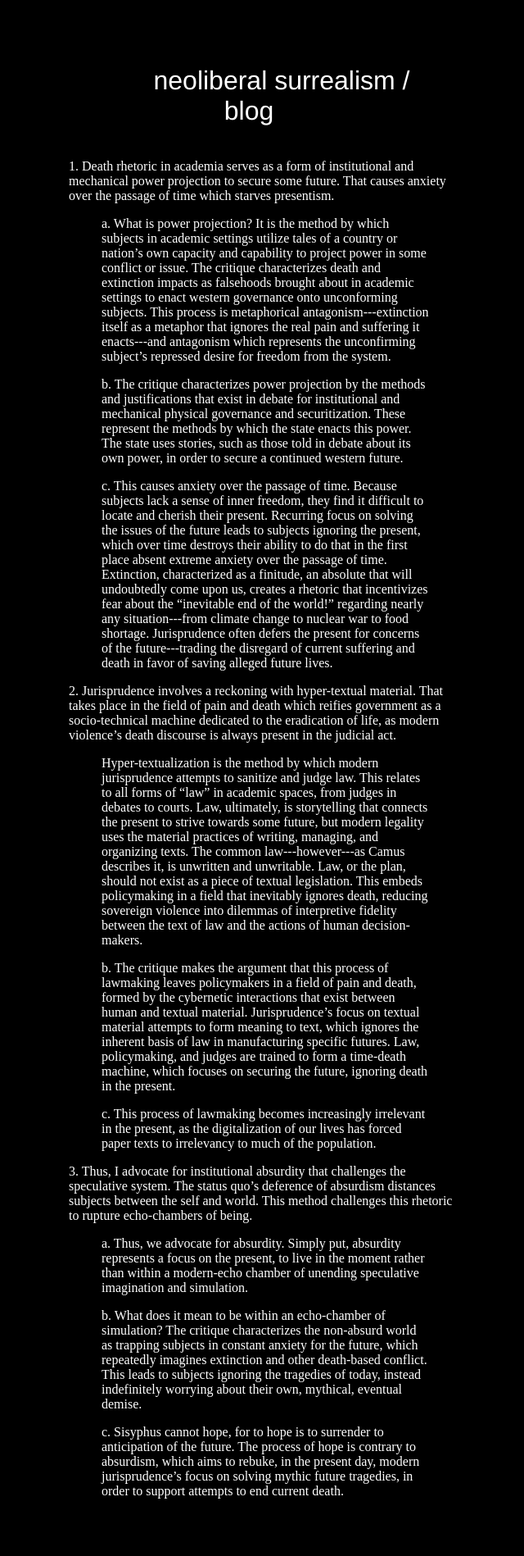
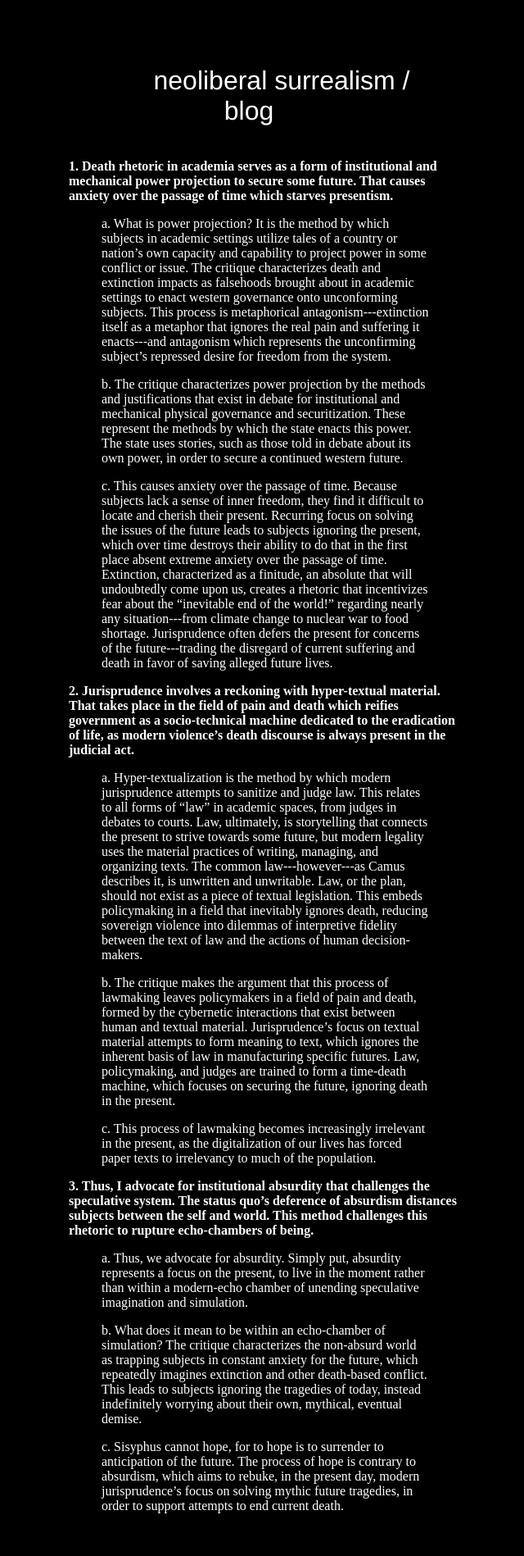
Before and after one commit to pbkx/pbkx.github.io, a Jekyll site: the page built from metaphorical_antagonism.html, in a window 1280 px wide. Shown: the whole page at 82% size, without its empty margins (316-956 px from the left). Built offline with Jekyll 4.4.1, drawn with Linux system fonts in a browser that asks for light colours; before the commit the page ends 1828 px from its top, so only the background shows below that.

```diff
--- a/metaphorical_antagonism.html
+++ b/metaphorical_antagonism.html
@@ -21,22 +21,24 @@ permalink: /blog/metaphorical_antagonism
    </body>
 
    <body>
-    1. Death rhetoric in academia serves as a form of institutional and mechanical power projection to secure some future. That causes anxiety over the passage of time which starves presentism.
+    <b>1. Death rhetoric in academia serves as a form of institutional and mechanical power projection to secure some future. That causes anxiety over the passage of time which starves presentism.
+    </b>
     <br><blockquote>a.	What is power projection? It is the method by which subjects in academic settings utilize tales of a country or nation’s own capacity and capability to project power in some conflict or issue. The critique characterizes death and extinction impacts as falsehoods brought about in academic settings to enact western governance onto unconforming subjects. This process is metaphorical antagonism---extinction itself as a metaphor that ignores the real pain and suffering it enacts---and antagonism which represents the unconfirming subject’s repressed desire for freedom from the system.
     </blockquote>
     <blockquote>b.	The critique characterizes power projection by the methods and justifications that exist in debate for institutional and mechanical physical governance and securitization. These represent the methods by which the state enacts this power. The state uses stories, such as those told in debate about its own power, in order to secure a continued western future.
     </blockquote>
     <blockquote>c.	This causes anxiety over the passage of time. Because subjects lack a sense of inner freedom, they find it difficult to locate and cherish their present. Recurring focus on solving the issues of the future leads to subjects ignoring the present, which over time destroys their ability to do that in the first place absent extreme anxiety over the passage of time. Extinction, characterized as a finitude, an absolute that will undoubtedly come upon us, creates a rhetoric that incentivizes fear about the “inevitable end of the world!” regarding nearly any situation---from climate change to nuclear war to food shortage. Jurisprudence often defers the present for concerns of the future---trading the disregard of current suffering and death in favor of saving alleged future lives.
     </blockquote>
-    2. Jurisprudence involves a reckoning with hyper-textual material. That takes place in the field of pain and death which reifies government as a socio-technical machine dedicated to the eradication of life, as modern violence’s death discourse is always present in the judicial act.
-        <br><blockquote>Hyper-textualization is the method by which modern jurisprudence attempts to sanitize and judge law. This relates to all forms of “law” in academic spaces, from judges in debates to courts. Law, ultimately, is storytelling that connects the present to strive towards some future, but modern legality uses the material practices of writing, managing, and organizing texts. The common law---however---as Camus describes it, is unwritten and unwritable. Law, or the plan, should not exist as a piece of textual legislation. This embeds policymaking in a field that inevitably ignores death, reducing sovereign violence into dilemmas of interpretive fidelity between the text of law and the actions of human decision-makers.
+    <b>2. Jurisprudence involves a reckoning with hyper-textual material. That takes place in the field of pain and death which reifies government as a socio-technical machine dedicated to the eradication of life, as modern violence’s death discourse is always present in the judicial act.
+    </b><br><blockquote>a. Hyper-textualization is the method by which modern jurisprudence attempts to sanitize and judge law. This relates to all forms of “law” in academic spaces, from judges in debates to courts. Law, ultimately, is storytelling that connects the present to strive towards some future, but modern legality uses the material practices of writing, managing, and organizing texts. The common law---however---as Camus describes it, is unwritten and unwritable. Law, or the plan, should not exist as a piece of textual legislation. This embeds policymaking in a field that inevitably ignores death, reducing sovereign violence into dilemmas of interpretive fidelity between the text of law and the actions of human decision-makers.
         </blockquote><blockquote>b.	The critique makes the argument that this process of lawmaking leaves policymakers in a field of pain and death, formed by the cybernetic interactions that exist between human and textual material. Jurisprudence’s focus on textual material attempts to form meaning to text, which ignores the inherent basis of law in manufacturing specific futures. Law, policymaking, and judges are trained to form a time-death machine, which focuses on securing the future, ignoring death in the present.
         </blockquote><blockquote>c.	This process of lawmaking becomes increasingly irrelevant in the present, as the digitalization of our lives has forced paper texts to irrelevancy to much of the population.
         </blockquote>
-    3. Thus, I advocate for institutional absurdity that challenges the speculative system. The status quo’s deference of absurdism distances subjects between the self and world. This method challenges this rhetoric to rupture echo-chambers of being.
+    <b>3. Thus, I advocate for institutional absurdity that challenges the speculative system. The status quo’s deference of absurdism distances subjects between the self and world. This method challenges this rhetoric to rupture echo-chambers of being.
+    </b>
     <br><blockquote>a. Thus, we advocate for absurdity. Simply put, absurdity represents a focus on the present, to live in the moment rather than within a modern-echo chamber of unending speculative imagination and simulation.
     </blockquote><blockquote>b.	What does it mean to be within an echo-chamber of simulation? The critique characterizes the non-absurd world as trapping subjects in constant anxiety for the future, which repeatedly imagines extinction and other death-based conflict. This leads to subjects ignoring the tragedies of today, instead indefinitely worrying about their own, mythical, eventual demise.
     </blockquote><blockquote>c.	Sisyphus cannot hope, for to hope is to surrender to anticipation of the future. The process of hope is contrary to absurdism, which aims to rebuke, in the present day, modern jurisprudence’s focus on solving mythic future tragedies, in order to support attempts to end current death.
-    </blockquote>
+    </blockquote><br><br>
    </body>
 </html>
```
